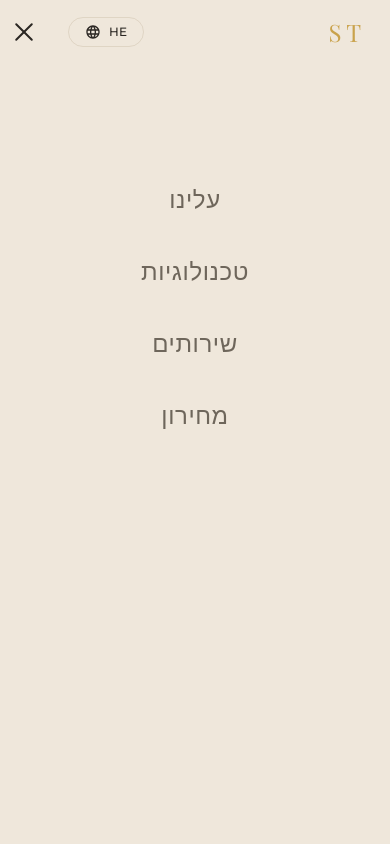
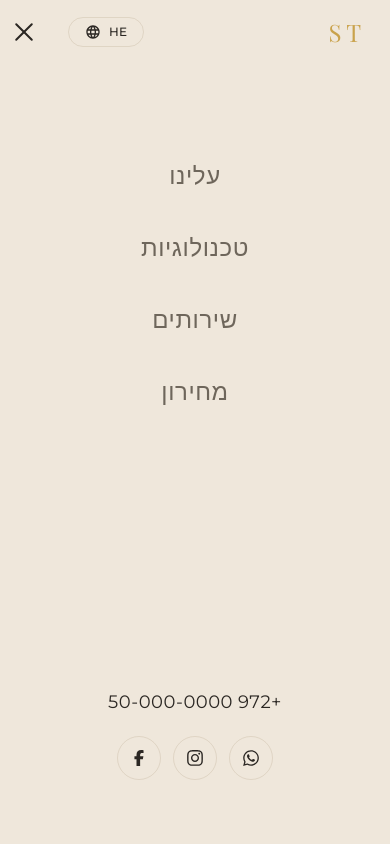
Before and after one commit to DmitryBatrakov/aesthetic_clinic, a Next.js app: page /he in a window 390 px wide. Both pictures are taken after a click on the button 36 px from the left and 32 px from the top of the page. Shown: the top 844 px of the page. Built offline with nearby package versions, Linux system fonts and the light colour scheme; a web font is replaced by a local one.

Commit message:
feat: smooth hash-less anchor scrolling and mobile menu contacts

```diff
--- a/app/components/footer/Footer.tsx
+++ b/app/components/footer/Footer.tsx
@@ -4,6 +4,7 @@ import { useTranslations } from "next-intl";
 import { Link } from "@/i18n/navigation";
 import { motion } from "framer-motion";
 import { FaWhatsapp, FaInstagram, FaFacebookF } from "react-icons/fa6";
+import { scrollToSection } from "@/app/lib/scroll";
 
 const navItems = [
     { key: "about", href: "#about-us" },
@@ -133,6 +134,10 @@ export const Footer = () => {
                             <a
                                 key={item.key}
                                 href={item.href}
+                                onClick={(e) => {
+                                    e.preventDefault();
+                                    scrollToSection(item.href);
+                                }}
                                 className="text-sm tracking-wide text-cream/60 transition-colors hover:text-gold"
                             >
                                 {nav(item.key)}
--- a/app/components/header/Header.tsx
+++ b/app/components/header/Header.tsx
@@ -5,9 +5,12 @@ import { LocaleSwitcher } from "../locale-switcher/LocaleSwitcher";
 import { Link } from "@/i18n/navigation";
 import { useEffect, useState } from "react";
 import { AnimatePresence, motion } from "framer-motion"
+import { scrollToSection } from "@/app/lib/scroll";
+import { FaWhatsapp, FaInstagram, FaFacebookF } from "react-icons/fa6";
 
 export const Header = () => {
     const t = useTranslations("Nav");
+    const f = useTranslations("Footer");
 
     const [isMobileMenuOpen, setMobileMenuOpen] = useState(false)
 
@@ -26,8 +29,8 @@ export const Header = () => {
     }, [isMobileMenuOpen]);
 
     return (
-        <header className="w-full border-b border-taupe/20">
-            <nav className="mx-auto flex w-full max-w-7xl items-center justify-between gap-6 px-6 py-4 sm:px-12">
+        <header className="relative w-full border-b border-taupe/20">
+            <nav className="relative z-50 mx-auto flex w-full max-w-7xl items-center justify-between gap-6 px-6 py-4 sm:px-12 bg-background">
 
                 <span className="font-serif text-2xl tracking-[0.2em] text-gold">
                     <Link href='/'>
@@ -40,6 +43,10 @@ export const Header = () => {
                         <a
                             key={item.key}
                             href={item.href}
+                            onClick={(e) => {
+                                e.preventDefault();
+                                scrollToSection(item.href);
+                            }}
                             className="text-sm tracking-wide text-text-muted transition-colors hover:text-gold"
                         >
                             {t(item.key)}
@@ -84,9 +91,9 @@ export const Header = () => {
                 {isMobileMenuOpen && (
                     <div
                         id="mobile-menu"
-                        className=" min-h-screen flex flex-col items-center justify-start mt-30 w-full">
+                        className="fixed inset-0 z-40 flex flex-col items-center justify-center w-full bg-background">
                         <motion.div
-                            className="flex flex-col gap-10 items-center justify-center h-full"
+                            className="flex flex-col gap-10 items-center justify-center h-full mb-30"
                             variants={{
                                 hidden: {
                                     transition: { staggerChildren: 0.08, staggerDirection: -1 },
@@ -103,7 +110,11 @@ export const Header = () => {
                                 <motion.a
                                     key={item.key}
                                     href={item.href}
-                                    onClick={() => setMobileMenuOpen(false)}
+                                    onClick={(e) => {
+                                        e.preventDefault();
+                                        setMobileMenuOpen(false);
+                                        scrollToSection(item.href);
+                                    }}
                                     variants={{
                                         hidden: { opacity: 0, y: 20 },
                                         visible: { opacity: 1, y: 0 },
@@ -114,13 +125,48 @@ export const Header = () => {
                                 </motion.a>
                             ))}
                         </motion.div>
-                        {/* <motion.div
+                        <motion.div
                             initial={{ opacity: 0 }}
                             animate={{ opacity: 1, transition: { duration: 0.3, delay: 0.8 } }}
                             exit={{ opacity: 0, transition: { duration: 0.3 } }}
+                            className="mb-16 flex flex-col items-center gap-5"
                         >
-
-                        </motion.div> */}
+                            <a
+                                href={`tel:+${f("whatsappNumber")}`}
+                                className="text-lg tracking-wide text-text transition-colors hover:text-gold"
+                            >
+                                {f("phone")}
+                            </a>
+                            <div className="flex gap-3">
+                                <a
+                                    href={`https://wa.me/${f("whatsappNumber")}`}
+                                    target="_blank"
+                                    rel="noopener noreferrer"
+                                    aria-label="WhatsApp"
+                                    className="flex h-11 w-11 items-center justify-center rounded-full border border-taupe/30 text-text transition-colors hover:border-gold hover:text-gold"
+                                >
+                                    <FaWhatsapp size={18} />
+                                </a>
+                                <a
+                                    href={f("instagram")}
+                                    target="_blank"
+                                    rel="noopener noreferrer"
+                                    aria-label="Instagram"
+                                    className="flex h-11 w-11 items-center justify-center rounded-full border border-taupe/30 text-text transition-colors hover:border-gold hover:text-gold"
+                                >
+                                    <FaInstagram size={18} />
+                                </a>
+                                <a
+                                    href={f("facebook")}
+                                    target="_blank"
+                                    rel="noopener noreferrer"
+                                    aria-label="Facebook"
+                                    className="flex h-11 w-11 items-center justify-center rounded-full border border-taupe/30 text-text transition-colors hover:border-gold hover:text-gold"
+                                >
+                                    <FaFacebookF size={16} />
+                                </a>
+                            </div>
+                        </motion.div>
 
                     </div>
                 )}
--- a/app/components/services/Services.tsx
+++ b/app/components/services/Services.tsx
@@ -2,6 +2,7 @@
 
 import { useTranslations } from "next-intl";
 import { motion, type Variants } from "framer-motion";
+import { scrollToSection } from "@/app/lib/scroll";
 
 type Service = { name: string; desc: string };
 
@@ -97,6 +98,10 @@ export const Services = () => {
                     </p>
                     <a
                         href="#pricing"
+                        onClick={(e) => {
+                            e.preventDefault();
+                            scrollToSection("#pricing");
+                        }}
                         className="rounded-full bg-linear-to-br from-gold-light via-gold to-[#9e7b33] px-7 py-3 text-sm font-medium tracking-wide text-graphite transition-opacity hover:opacity-90"
                     >
                         {t("cta")}
--- a/app/globals.css
+++ b/app/globals.css
@@ -43,6 +43,18 @@
   --font-gveret: var(--font-gveret-levin);
 }
 
+html,
+body {
+  scroll-behavior: smooth;
+}
+
+@media (prefers-reduced-motion: reduce) {
+  html,
+  body {
+    scroll-behavior: auto;
+  }
+}
+
 body {
   background: var(--background);
   color: var(--foreground);
--- /dev/null
+++ b/app/lib/scroll.ts
@@ -0,0 +1,8 @@
+// Плавный скролл к секции по якорю без добавления хеша в URL.
+// Уважает системную настройку "уменьшить движение".
+export function scrollToSection(href: string) {
+    const el = document.querySelector(href);
+    if (!el) return;
+    const reduceMotion = window.matchMedia("(prefers-reduced-motion: reduce)").matches;
+    el.scrollIntoView({ behavior: reduceMotion ? "auto" : "smooth" });
+}
```
